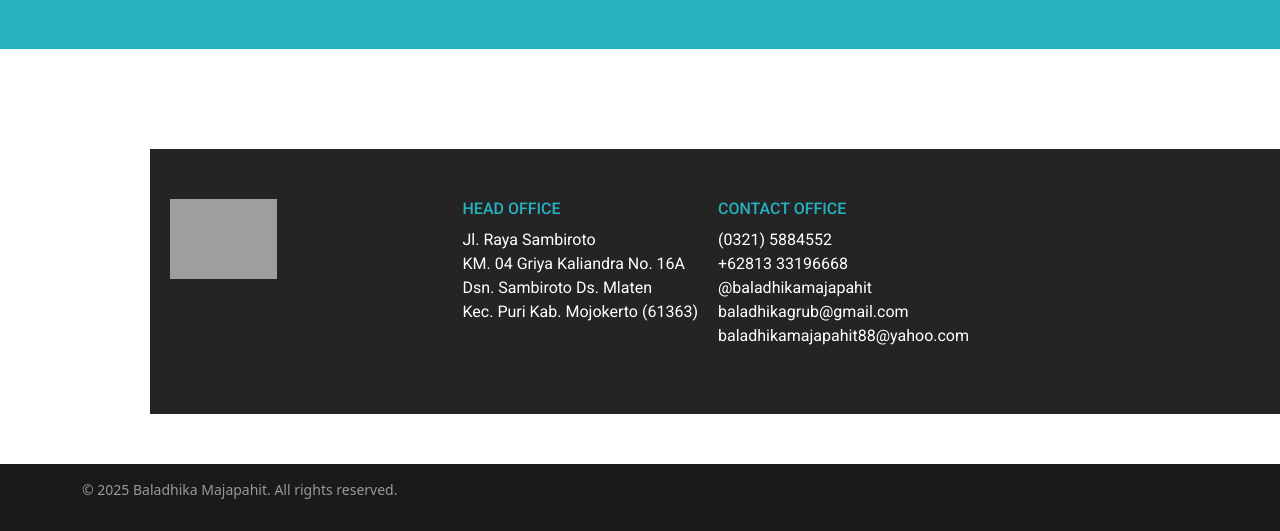
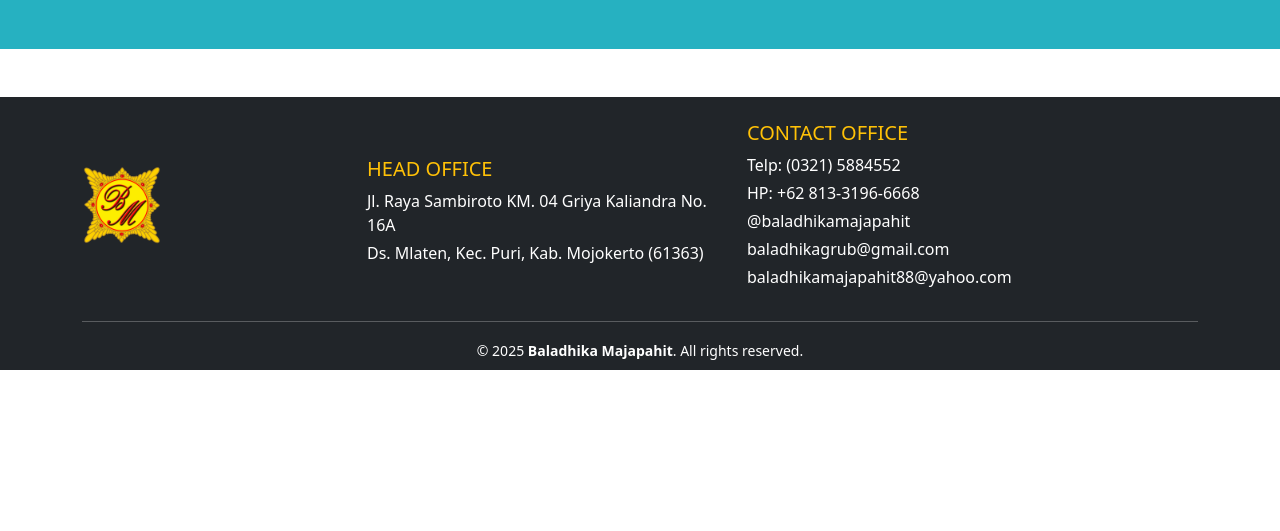
Before and after one commit to meglionn/Baladhika-Majapahit, a CodeIgniter app: page /balamajaweb/index.php/profile/index in a window 1280 px wide. Shown: the part 2956-3487 px from the top of the page. After the commit the page ends 3326 px from the top, so only its background shows below. Run offline with CodeIgniter, Linux system fonts and the light colour scheme; grey boxes are pictures that could not be loaded.

Commit message:
update footer style

```diff
--- a/application/views/templates/footer.php
+++ b/application/views/templates/footer.php
@@ -1,41 +1,30 @@
-<footer class="footer">
-        <div class="footer-top" data-aos="fade-left">
-            <div class="col-md-3 text-center mb-3">
-                <img src="<?= base_url('assets/img/logo-footer.png') ?>" alt="Logo Baladhika" style="max-height: 80px;">
-            </div>
-            <div class="office">
-                <h2>HEAD OFFICE</h2>
-                <ul>
-                    <li>Jl. Raya Sambiroto</li>
-                    <li>KM. 04 Griya Kaliandra No. 16A</li>
-                    <li>Dsn. Sambiroto Ds. Mlaten</li>
-                    <li>Kec. Puri Kab. Mojokerto (61363)</li>
-                </ul>
-            </div>
+<footer class="bg-dark text-white pt-4 pb-2 mt-5">
+  <div class="container">
+    <div class="row align-items-center">
 
-            <div class="contact">
-                <h2>CONTACT OFFICE</h2>
-                <ul>
-                    <li>(0321) 5884552</li>
-                    <li>+62813 33196668</li>
-                    <li>@baladhikamajapahit</li>
-                    <li>baladhikagrub@gmail.com</li>
-                    <li>baladhikamajapahit88@yahoo.com</li>
-                </ul>
-            </div>
-        </div>
+      <div class="col-md-3 text-center mb-3">
+        <img src="<?= base_url('assets/image/logo/logo.webp') ?>" alt="Logo Baladhika" style="max-height: 80px;">
+      </div>
 
+      <div class="col-md-4">
+        <h5 class="text-warning">HEAD OFFICE</h5>
+        <p class="mb-1">Jl. Raya Sambiroto KM. 04 Griya Kaliandra No. 16A</p>
+        <p class="mb-1">Ds. Mlaten, Kec. Puri, Kab. Mojokerto (61363)</p>
+      </div>
 
-        <div class="footer-bottom">
-            <div class="container">
-                <p>&copy; 2025 Baladhika Majapahit. All rights reserved.</p>
-            </div>
-        </div>
-    </footer>
+      <div class="col-md-5">
+        <h5 class="text-warning">CONTACT OFFICE</h5>
+        <p class="mb-1">Telp: (0321) 5884552</p>
+        <p class="mb-1">HP: +62 813-3196-6668</p>
+        <p class="mb-1">@baladhikamajapahit</p>
+        <p class="mb-1">baladhikagrub@gmail.com</p>
+        <p>baladhikamajapahit88@yahoo.com</p>
+      </div>
+    </div>
 
-    <button id="scrollToTop" aria-label="Scroll to top">
-        <b class="fas fa-arrow-up">&#8593;</b>
-    </button>
-</body>
-
-</html>
+    <hr class="bg-light">
+    <div class="text-center">
+      <small>&copy; 2025 <strong>Baladhika Majapahit</strong>. All rights reserved.</small>
+    </div>
+  </div>
+</footer>
--- a/assets/styles/shared/footer.css
+++ b/assets/styles/shared/footer.css
@@ -9,7 +9,7 @@
 	font-family: "Roboto", sans-serif;
 	margin-left: 150px;
 	column-gap: 20px;
-	background-color: #242424;
+	background-color: #650909;
 	color: white;
 	padding: 50px 20px;
 }
```
